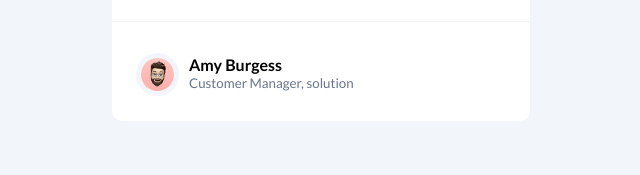
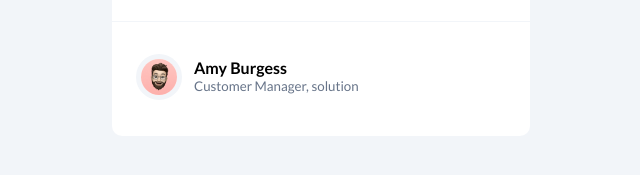
Before and after one commit to Edurat16/Business-Blog-Card-by-Edurat16, a plain HTML site: page index.html in a window 1280 px wide. Shown: the part 555-730 px from the top of the page, 319-959 px from the left. Drawn offline with Linux system fonts and the light colour scheme.

Commit message:
Add files via upload

```diff
--- a/styles.css
+++ b/styles.css
@@ -57,25 +57,20 @@ p {
 }
 
 #avatar {
-  margin: 31px 24px 21px;
-  margin-right: 10px;
+  margin: 32px 24px 32px;
+  margin-right: 12px;
   border-radius: 100%;
-  width: 33px;
+  width: 36px;
   border: 5px solid #F2F5F9;
 }
 
 #name {
-  padding-top: 20px;
+  padding-top: 23px;
   padding-bottom: 0px;
   margin-bottom: 0px;
   font-family: "Lato";
   font-size: 16px;;
   font-weight: 700;
-}
-
-#txt {
-  margin-left: 0px;
-  padding-left: 0px;
 }
 
 small {
```
